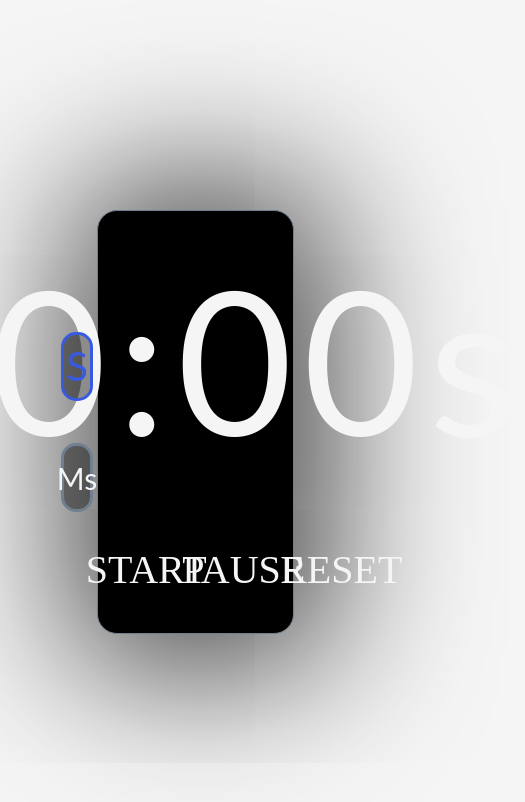
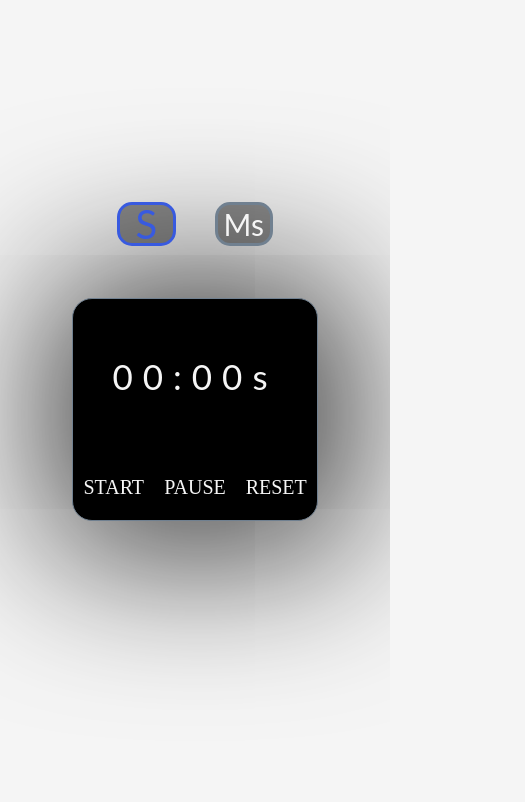
Before and after one commit to Laambert/Timer, a plain HTML site: page index.html in a window 390 px wide. Shown: the whole page, 525 px wide, since content can reach past the window. Drawn offline with nearby package versions, Linux system fonts and the light colour scheme.

Commit message:
Add files via upload

```diff
--- a/app.js
+++ b/app.js
@@ -114,7 +114,7 @@ function pauseTimer() {
         interval = null;
         gsap.to(saveBut, { color: "#294fe3" });
         if (hide == true) {
-            nav.style.left = "40%"
+            nav.style.left = "50%"
             hide = false;
 
             gsap.to(navPages[0], { color: "#385ae0" });
--- a/index.css
+++ b/index.css
@@ -47,6 +47,7 @@ body {
 }
 
 nav {
+    width: auto;
     color: black;
     display: flex;
     justify-content: center;
@@ -54,6 +55,7 @@ nav {
     padding: 3rem;
     position: absolute;
     top: 15%;
+    transform: translate(-50%, -50%);
 }
 
 input {
@@ -116,16 +118,18 @@ ul {
     width: auto;
 }
 
-footer {
+.footer {
     height: 50%;
     width: 10%;
+    display: flex;
+    flex-direction: column;
 }
 
 .timer {
     align-items: center;
     display: flex;
     font-family: "Lato", sans-serif;
-    font-size: 200px;
+    font-size: 180px;
     font-weight: 700 bold;
     height: 70%;
     justify-content: center;
@@ -208,6 +212,7 @@ footer {
     justify-content: center;
     text-align: center;
     width: 30%;
+    font-size: 15px;
 }
 
 .removeBut {
@@ -219,3 +224,132 @@ footer {
     background-color: rgba(255, 0, 0, 0.35);
     cursor: pointer;
 }
+
+@media (max-width: 1700px) {
+    .box {
+        font-size: 12px;
+    }
+}
+
+@media (max-width: 1300px) {
+    .timer {
+        font-size: 120px;
+    }
+    .savesBlock {
+        width: 150px;
+    }
+}
+
+@media (max-width: 1000px) {
+    .timer {
+        font-size: 80px;
+    }
+    .buttons {
+        font-size: 25px;
+    }
+    .fa-save {
+        transform: scale(75%);
+    }
+}
+
+@media (max-width: 700px) {
+    body {
+        display: grid;
+        align-content: center;
+        justify-items: center;
+        grid-template-columns: 50%;
+        grid-template-rows: 15% 5% 35% 25%;
+        row-gap: 5%;
+        padding-top: 5%;
+        padding-bottom: 5%;
+    }
+    nav {
+        grid-row-start: 1;
+        grid-row-end: 2;
+        top: 45%;
+    }
+    .buttonDiv {
+        grid-row-start: 2;
+        grid-row-end: 3;
+        flex-direction: row;
+        column-gap: 25%;
+        height: 100%;
+        width: 80%;
+    }
+    .checkBox {
+        height: 90%;
+    }
+    .mainBlock {
+        grid-row-start: 3;
+        grid-row-end: 4;
+        height: 100%;
+        width: 100%;
+    }
+    .footer {
+        grid-row-start: 4;
+        grid-row-end: 5;
+        height: 100%;
+        width: 100%;
+        display: flex;
+        flex-direction: row;
+    }
+    .fa-save {
+        width: 50%;
+    }
+    .savesBlock {
+        width: 200px;
+    }
+    .timesave {
+        height: 20%;
+    }
+    .box {
+        font-size: 10px;
+    }
+    .timer {
+        font-size: 65px;
+    }
+    .buttons {
+        font-size: 20px;
+    }
+}
+
+@media (max-width: 510px) {
+    body {
+        row-gap: 2%;
+    }
+    .mainBlock {
+        width: 125%;
+    }
+    .timer {
+        font-size: 55px;
+    }
+    .footer {
+        flex-direction: column;
+        padding: 0%;
+    }
+    .savesBlock {
+        height: 75%;
+    }
+}
+
+@media (max-width: 400px) {
+    ul {
+        gap: 5rem;
+    }
+    .mainBlock {
+        width: 125%;
+        height: 75%;
+    }
+    .timer {
+        font-size: 35px;
+    }
+    .footer {
+        flex-direction: column;
+        justify-content: center;
+        align-items: center;
+        padding: 0%;
+    }
+    .savesBlock {
+        height: 75%;
+    }
+}
--- a/index.html
+++ b/index.html
@@ -6,7 +6,7 @@
     <meta http-equiv="X-UA-Compatible" content="IE=edge">
     <meta name="viewport" content="width=device-width, initial-scale=1.0">
     <link rel="stylesheet" href="index.css">
-    <link rel="stylesheet" href="reset.css">
+    <link rel="stylesheet" href="../reset.css">
     <link rel="preconnect" href="https://fonts.googleapis.com">
     <link rel="preconnect" href="https://fonts.gstatic.com" crossorigin>
     <link rel="preconnect" href="https://fonts.googleapis.com">
@@ -43,7 +43,7 @@
         </div>
     </div>
 
-    <footer>
+    <div class="footer">
         <i class="far fa-save fa-6x" onclick="addTimeToBlock()"></i>
         <div class="savesBlock" id="style-7">
             <div class="timesave" id="testId">
@@ -52,7 +52,7 @@
                 <div class="box removeBut" onclick="remove(this.parentElement)">remove</div>
             </div>
         </div>
-    </footer>
+    </div>
 
     <script src="https://cdnjs.cloudflare.com/ajax/libs/gsap/3.11.4/gsap.min.js" integrity="sha512-f8mwTB+Bs8a5c46DEm7HQLcJuHMBaH/UFlcgyetMqqkvTcYg4g5VXsYR71b3qC82lZytjNYvBj2pf0VekA9/FQ==" crossorigin="anonymous" referrerpolicy="no-referrer"></script>
     <script src="https://cdnjs.cloudflare.com/ajax/libs/gsap/3.11.4/Flip.min.js" integrity="sha512-RL2ypMFkOs/iB79bWnNiFrZRCqyExtQ38n/K+t7Xjf09YZcvSzqgSaGVj+fiVYEqVRLf/WjdHmwGImZM3XO5gA==" crossorigin="anonymous" referrerpolicy="no-referrer"></script>
```
